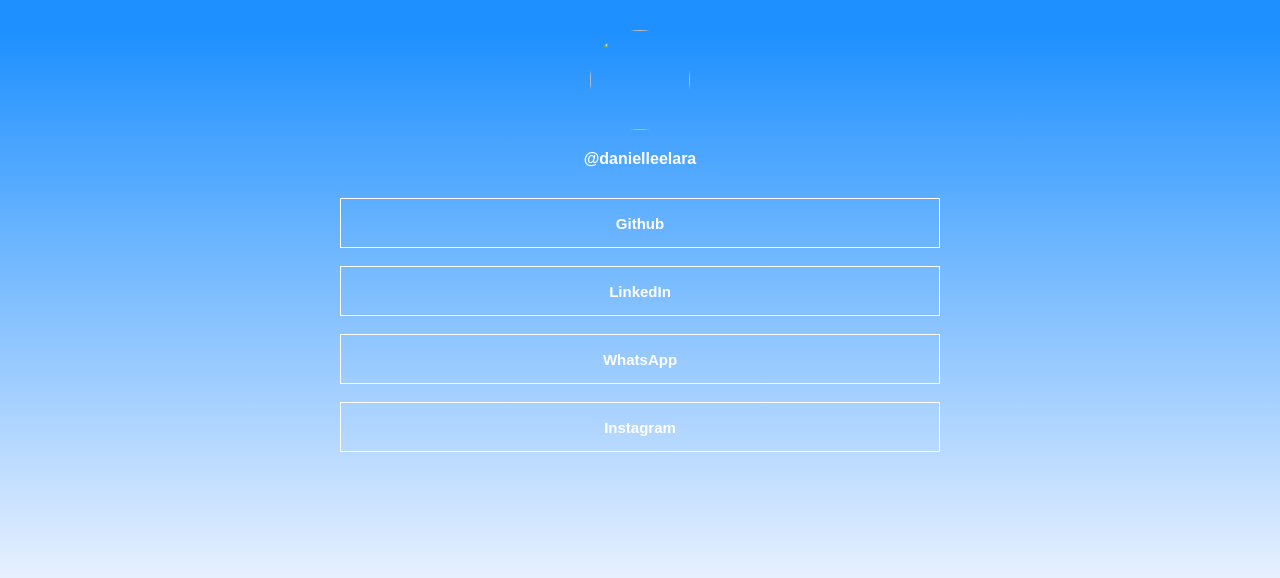
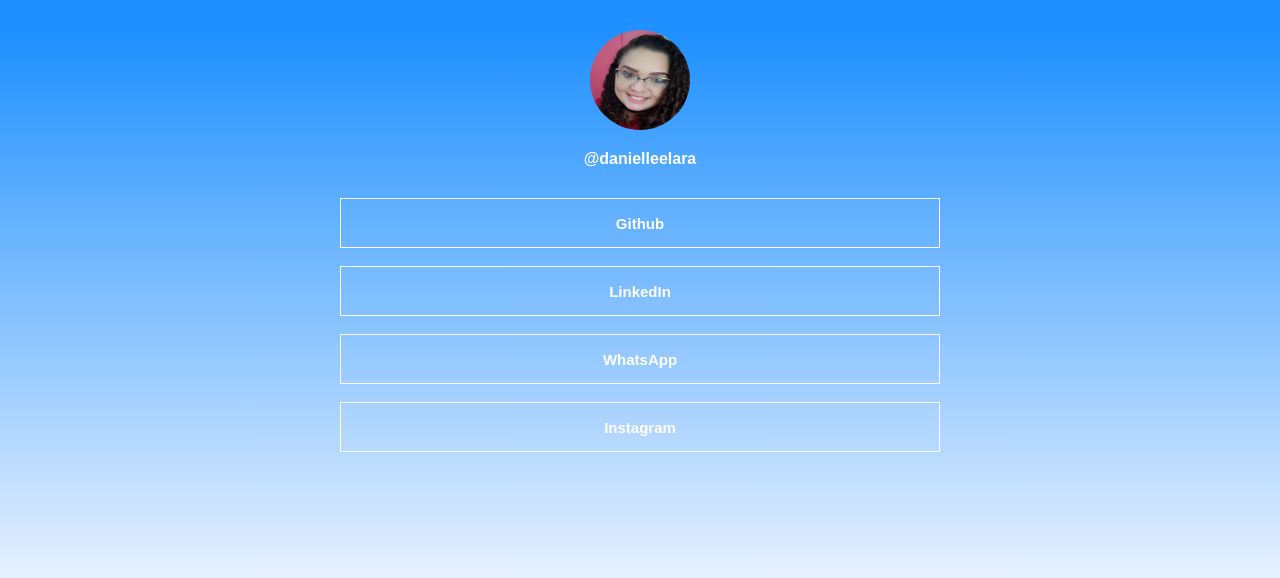
Before and after one commit to Danielleelara/P-gina-Linktree, a plain HTML site: page index.html in a window 1280 px wide. Shown: the top 578 px of the page. Drawn offline with Linux system fonts and the light colour scheme.

Commit message:
Update index.html

```diff
--- a/index.html
+++ b/index.html
@@ -18,7 +18,7 @@
 <body>
       <div class="imagem">
 
-        <img src="../src/foto.jpg"  width="100" height="100"/>
+        <img src="foto.jpg"  width="100" height="100"/>
         <p>@danielleelara</p>
 
   </div>
```
